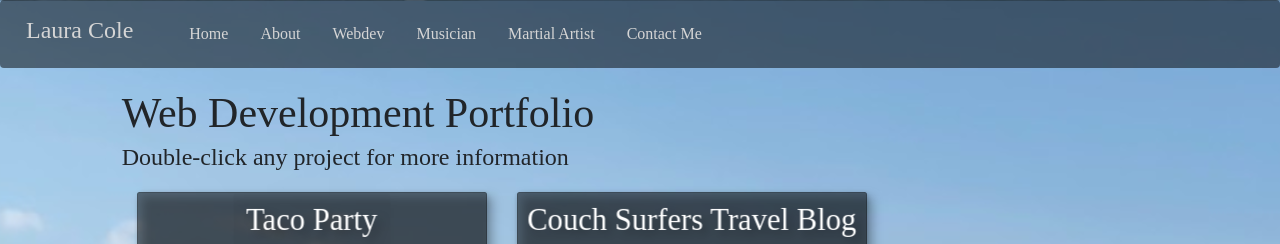
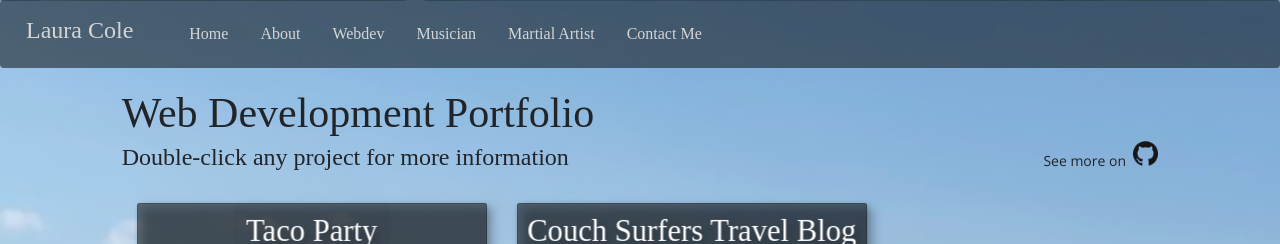
Before and after one commit to LauraCole1900/react-portfolio, a React (Create React App) app in the folder my-portfolio/: page /webdev in a window 1280 px wide. Shown: the top 244 px of the page. Built offline with nearby package versions, Linux system fonts and the light colour scheme; a web font is replaced by a local one.

Commit message:
added GitHub link to webdev page

```diff
--- a/my-portfolio/src/components/pages/style.css
+++ b/my-portfolio/src/components/pages/style.css
@@ -47,3 +47,10 @@ a {
   font-size: 12px;
   font-family: 'Open Sans', sans-serif;
 }
+
+.gitAlign {
+  display: flex;
+  align-items: center;
+  justify-content: flex-end;
+  height: 2.5em;
+}
--- a/my-portfolio/src/components/pages/webdev.js
+++ b/my-portfolio/src/components/pages/webdev.js
@@ -1,7 +1,8 @@
 import React, { Component } from "react";
-import { Row, Col } from "react-bootstrap";
+import { Row, Col, Image } from "react-bootstrap";
 import ProjectCard from "../project";
 import projects from "../../projects.json";
+import github from "../../pix/GitHub-Mark-120px-plus.png";
 import "./style.css"
 
 class WebPortfolio extends Component {
@@ -13,8 +14,19 @@ class WebPortfolio extends Component {
         <Row>
           <Col sm={1}></Col>
           <Col sm={10}>
-            <h1>Web Development Portfolio</h1>
-            <h3>Double-click any project for more information</h3>
+            <Row>
+              <Col sm={12}>
+                <h1>Web Development Portfolio</h1>
+              </Col>
+            </Row>
+            <Row>
+              <Col sm={10}>
+                <h3>Double-click any project for more information</h3>
+              </Col>
+              <Col sm={2}>
+                <p className="gitAlign">See more on &nbsp;<a href="https://github.com/LauraCole1900" rel="noreferrer noopener" target="_blank"><Image fluid src={github} alt="GitHub icon" className="icon" /></a></p>
+              </Col>
+            </Row>
           </Col>
         </Row>
         <Row>
@@ -35,7 +47,7 @@ class WebPortfolio extends Component {
             ))}
           </Col>
         </Row>
-        </>
+      </>
     );
   }
 }
```
